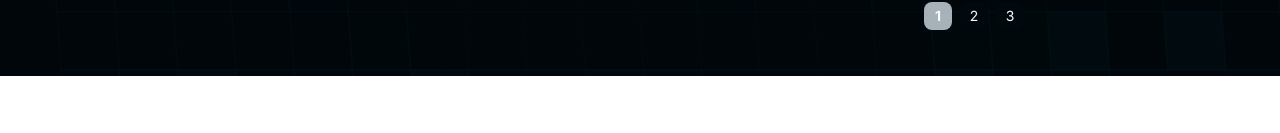
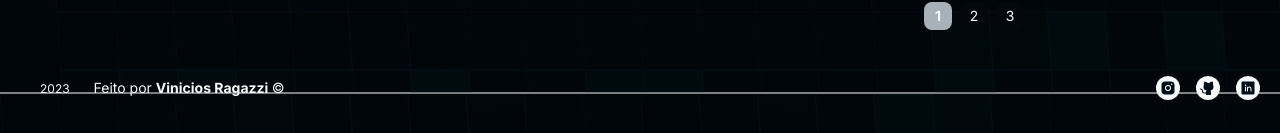
Before and after one commit to viniciosragazzidev/viniciosragazzi, a Next.js app: page / in a window 1280 px wide. Shown: the part 1701-1834 px from the top of the page. Before the commit the page ends 1777 px from the top, so only its background shows below. Built offline with nearby package versions, Linux system fonts and the light colour scheme.

Commit message:
Adicionado a parte de galeria no modal de projetos

```diff
--- /dev/null
+++ b/src/app/components/Footer.tsx
@@ -0,0 +1,36 @@
+"use client";
+import { GithubLogo, InstagramLogo, LinkedinLogo } from "@phosphor-icons/react";
+
+export const Footer = () => {
+  return (
+    <footer className="w-full px-5 min-h-[60px] ">
+      <div className="flex justify-between items-center h-full max-sm:flex-col gap-3 max-sm:pb-5">
+        <span className="text-white text-sm">
+          {" "}
+          <span className=" px-5 text-xs">2023</span> Feito por{" "}
+          <span className="font-bold">Vinicios Ragazzi </span> &copy;{" "}
+        </span>
+        <div className="socials flex items-center gap-4">
+          <a
+            href="#"
+            className="rede text-primary bg-white text-base w-6 h-6  flex justify-center items-center rounded-full cursor-pointer hover:scale-95 transition-all"
+          >
+            <InstagramLogo weight="fill" />
+          </a>
+          <a
+            href="#"
+            className="rede text-primary bg-white text-base w-6 h-6  flex justify-center items-center rounded-full cursor-pointer hover:scale-95 transition-all"
+          >
+            <GithubLogo weight="fill" />
+          </a>
+          <a
+            href="#"
+            className="rede text-primary bg-white text-base w-6 h-6  flex justify-center items-center rounded-full cursor-pointer hover:scale-95 transition-all"
+          >
+            <LinkedinLogo weight="fill" />
+          </a>
+        </div>
+      </div>
+    </footer>
+  );
+};
--- a/src/app/components/Modal.tsx
+++ b/src/app/components/Modal.tsx
@@ -42,7 +42,7 @@ const SlideModal: React.FC = () => {
 
   return (
     <div
-      className={`modal w-full fixed  justify-center items-center   h-screen  top-0 p-6  ${
+      className={`modal w-full fixed  justify-center items-center   h-screen  top-0 p-6 max-sm:p-[5px]  ${
         openModal ? "showModal flex z-50" : "opacity-100 hidden"
       }`}
     >
@@ -68,14 +68,14 @@ const SlideModal: React.FC = () => {
                 </h1>
               </div>
               <div className="w-full grid grid-cols-2  max-sm:grid-cols-1  h-full py-4 overflow-auto">
-                <div className="galery  flex flex-col items-center p-4 gap-4">
-                  <div className="img-main w-full max-w-sm overflow-hidden rounded-lg">
+                <div className="galery  flex flex-col items-center p-4 gap-4 max-sm:px-0">
+                  <div className="img-main w-full max-w-sm overflow-hidden rounded-lg max-[480px]:h-14">
                     {dataModal?.img ? (
                       <Image
                         src={imgMain.length > 0 ? imgMain : dataModal.imgList[0].img}
                         width={500}
                         height={500}
-                        className="h-[218px]"
+                        className="h-full"
                         alt={`Imagem do projeto ${dataModal.nome}`}
                       />
                     ) : (
@@ -89,7 +89,7 @@ const SlideModal: React.FC = () => {
                         onClick={() => {
                           setImgMain(item.img);
                         }}
-                        className="img overflow-hidden rounded-md cursor-pointer hover:scale-95 transition-transform max-w-[140px] min-h-[10px]"
+                        className="img overflow-hidden rounded-md cursor-pointer hover:scale-95 transition-transform max-w-[140px] min-h-[10px] "
                       >
                         {dataModal?.img ? (
                           <Image
--- a/src/app/layout.tsx
+++ b/src/app/layout.tsx
@@ -1,3 +1,4 @@
+import { Footer } from "./components/Footer";
 import { Header } from "./components/Header";
 import { MenuBar } from "./components/menubar";
 import { AppProvider } from "./context/AppContext";
@@ -20,11 +21,12 @@ export default function RootLayout({
   // className={`${openModal ? "overflow-y-hidden" : ""}`}
   return (
     <AppProvider>
-      <html  lang="pt-br">
+      <html lang="pt-br">
         <body className={`${inter.className}  magicpattern `}>
           <Header />
           <MenuBar />
           {children}
+          <Footer />
         </body>
       </html>
     </AppProvider>
--- a/tailwind.config.js
+++ b/tailwind.config.js
@@ -14,6 +14,7 @@ module.exports = {
 
         'subtitle': "#a6b1b9",
         'subtitle2': "#949BA0",
+        'border': "#a6b1b952",
       },
       backgroundImage: {
         "gradient-radial": "radial-gradient(var(--tw-gradient-stops))",
```
